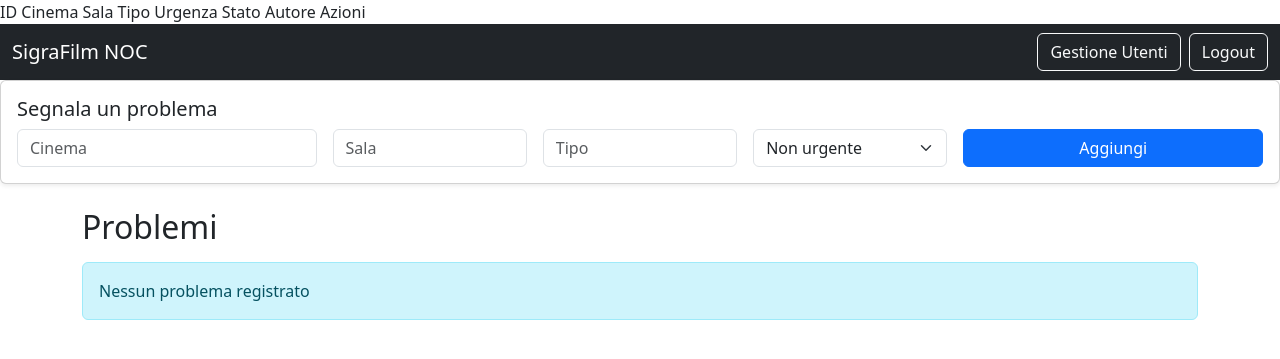
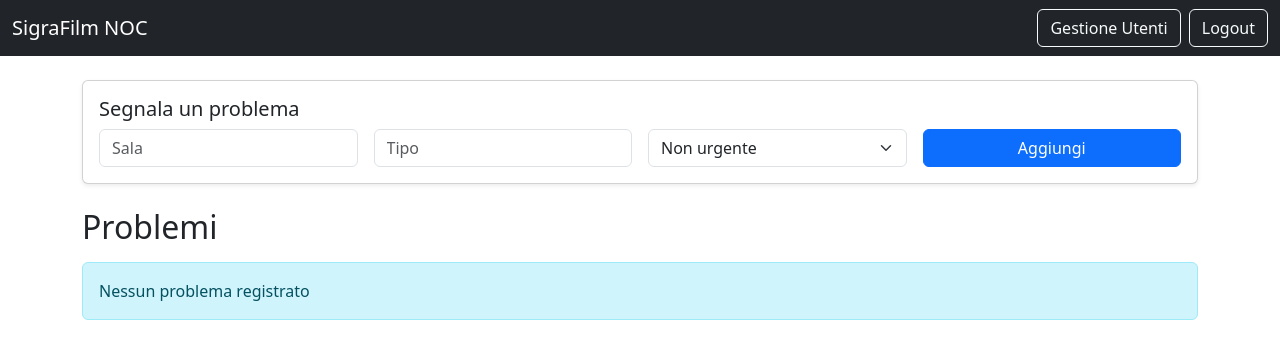
Before and after one commit to Roccotot/SigraFilm-NOC, a Flask app: page /dashboard in a window 1280 px wide. Shown: the top 359 px of the page. Run offline with Flask 3, Linux system fonts and the light colour scheme; the visitor is signed in with stand-in values (Sample User, id 1).

Commit message:
Update dashboard.html

```diff
--- a/templates/dashboard.html
+++ b/templates/dashboard.html
@@ -7,40 +7,6 @@
 </head>
 <body>
   <!-- Navbar -->
-  <thead class="table-dark">
-  <tr>
-    <th>ID</th>
-    <th>Cinema</th>
-    <th>Sala</th>
-    <th>Tipo</th>
-    <th>Urgenza</th>
-    <th>Stato</th>
-    <th>Autore</th>
-    {% if session.get("role") == "admin" %}
-      <th>Azioni</th>
-    {% endif %}
-  </tr>
-</thead>
-<tbody>
-  {% for p in problems %}
-  <tr>
-    <td>{{ p.id }}</td>
-    <td>{{ p.cinema }}</td>
-    <td>{{ p.sala }}</td>
-    <td>{{ p.tipo }}</td>
-    <td>{{ p.urgenza }}</td>
-    <td>{{ p.stato }}</td>
-    <td>{{ p.autore }}</td>
-    {% if session.get("role") == "admin" %}
-      <td>
-        <a href="{{ url_for('edit_problem', problem_id=p.id) }}" class="btn btn-sm btn-warning">✏ Modifica</a>
-        <a href="{{ url_for('delete_problem', problem_id=p.id) }}" class="btn btn-sm btn-danger">🗑 Elimina</a>
-      </td>
-    {% endif %}
-  </tr>
-  {% endfor %}
-</tbody>
-
   <nav class="navbar navbar-expand-lg navbar-dark bg-dark">
     <div class="container-fluid">
       <a class="navbar-brand" href="#">SigraFilm NOC</a>
@@ -52,36 +18,37 @@
       </div>
     </div>
   </nav>
-<div class="card shadow-sm mb-4">
-  <div class="card-body">
-    <h5 class="card-title">Segnala un problema</h5>
-    <form method="post" action="{{ url_for('add_problem') }}">
-      <div class="row g-3">
-        <div class="col-md-3">
-          <input type="text" name="cinema" class="form-control" placeholder="Cinema" required>
-        </div>
-        <div class="col-md-2">
-          <input type="text" name="sala" class="form-control" placeholder="Sala" required>
-        </div>
-        <div class="col-md-2">
-          <input type="text" name="tipo" class="form-control" placeholder="Tipo" required>
-        </div>
-        <div class="col-md-2">
-          <select name="urgenza" class="form-select">
-            <option value="Non urgente">Non urgente</option>
-            <option value="Urgente">Urgente</option>
-            <option value="Critico">Critico</option>
-          </select>
-        </div>
-        <div class="col-md-3">
-          <button type="submit" class="btn btn-primary w-100">Aggiungi</button>
-        </div>
+
+  <div class="container mt-4">
+
+    <!-- Form segnalazione problema -->
+    <div class="card shadow-sm mb-4">
+      <div class="card-body">
+        <h5 class="card-title">Segnala un problema</h5>
+        <form method="post" action="{{ url_for('add_problem') }}">
+          <div class="row g-3">
+            <div class="col-md-3">
+              <input type="text" name="sala" class="form-control" placeholder="Sala" required>
+            </div>
+            <div class="col-md-3">
+              <input type="text" name="tipo" class="form-control" placeholder="Tipo" required>
+            </div>
+            <div class="col-md-3">
+              <select name="urgenza" class="form-select">
+                <option value="Non urgente">Non urgente</option>
+                <option value="Urgente">Urgente</option>
+                <option value="Critico">Critico</option>
+              </select>
+            </div>
+            <div class="col-md-3">
+              <button type="submit" class="btn btn-primary w-100">Aggiungi</button>
+            </div>
+          </div>
+        </form>
       </div>
-    </form>
-  </div>
-</div>
-  <!-- Contenuto -->
-  <div class="container mt-4">
+    </div>
+
+    <!-- Tabella problemi -->
     <h2 class="mb-3">Problemi</h2>
 
     {% if problems %}
@@ -96,6 +63,9 @@
               <th>Urgenza</th>
               <th>Stato</th>
               <th>Autore</th>
+              {% if session.get("role") == "admin" %}
+                <th>Azioni</th>
+              {% endif %}
             </tr>
           </thead>
           <tbody>
@@ -108,6 +78,12 @@
               <td>{{ p.urgenza }}</td>
               <td>{{ p.stato }}</td>
               <td>{{ p.autore }}</td>
+              {% if session.get("role") == "admin" %}
+                <td>
+                  <a href="{{ url_for('edit_problem', problem_id=p.id) }}" class="btn btn-sm btn-warning">✏</a>
+                  <a href="{{ url_for('delete_problem', problem_id=p.id) }}" class="btn btn-sm btn-danger">🗑</a>
+                </td>
+              {% endif %}
             </tr>
             {% endfor %}
           </tbody>
```
